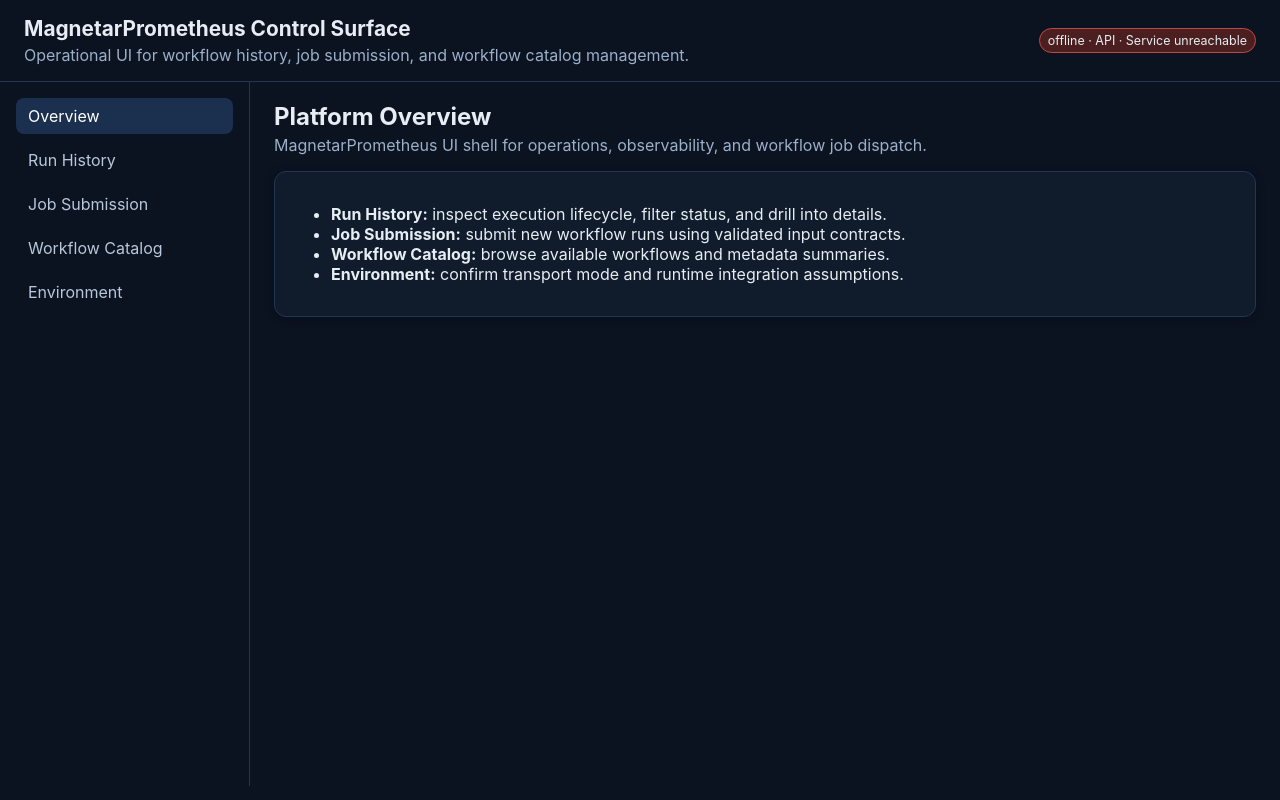
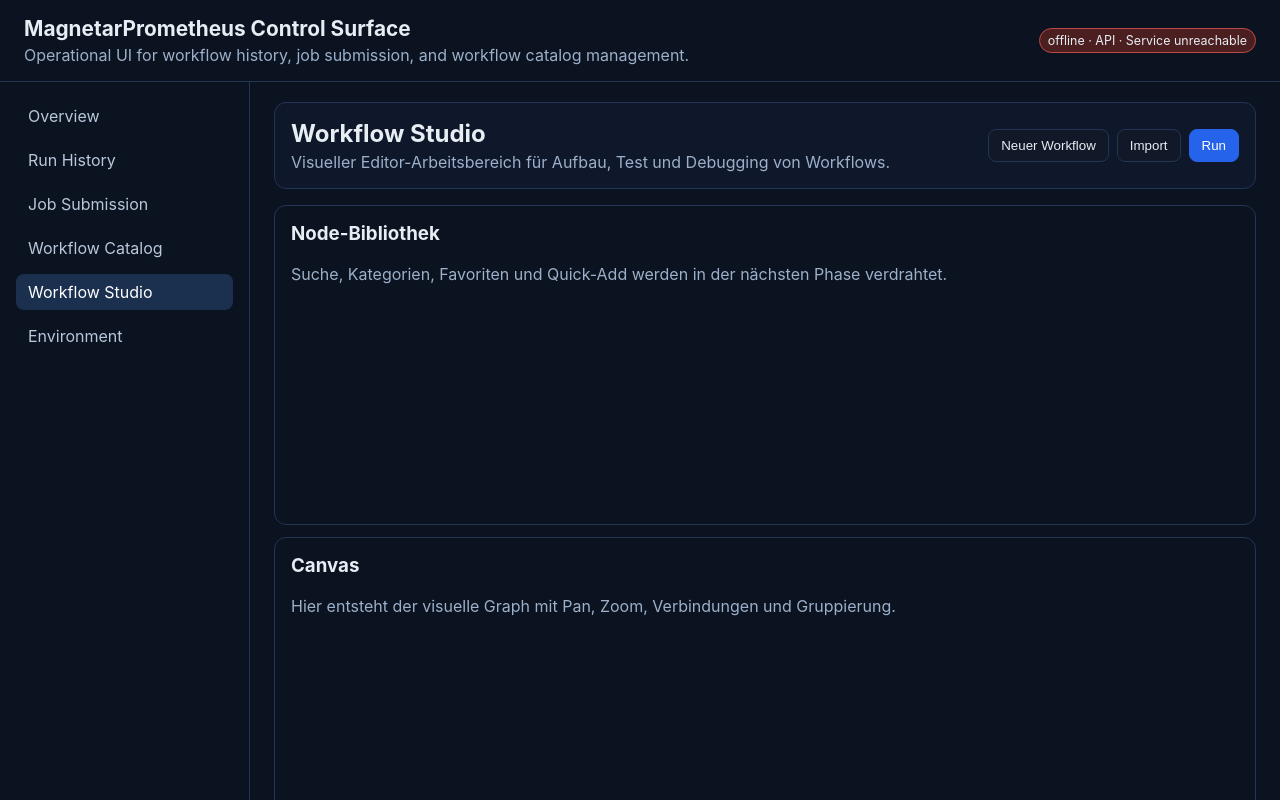
Before and after one commit to scherenhaenden/MagnetarPrometheus, an Angular app in the folder ui/: page /studio in a window 1280 px wide. Before the commit this address led to /. Shown: the top 800 px of the page. Built offline with nearby package versions, Linux system fonts and the light colour scheme; no server answers.

Commit message:
feat(ui): add workflow studio route, shell, and execution plan markdown

```diff
--- a/ui/src/app/app.routes.ts
+++ b/ui/src/app/app.routes.ts
@@ -38,6 +38,11 @@ export const routes: Routes = [
           import('./features/workflow-catalog/workflow-catalog-page.component').then((m) => m.WorkflowCatalogPageComponent)
       },
       {
+        path: 'studio',
+        loadComponent: () =>
+          import('./features/workflow-studio/workflow-studio-page.component').then((m) => m.WorkflowStudioPageComponent)
+      },
+      {
         path: 'settings',
         loadComponent: () =>
           import('./features/settings/settings-page.component').then((m) => m.SettingsPageComponent)
--- a/ui/src/app/core/layout/app-shell.component.html
+++ b/ui/src/app/core/layout/app-shell.component.html
@@ -15,6 +15,7 @@
       <a routerLink="/runs" routerLinkActive="active">Run History</a>
       <a routerLink="/submit" routerLinkActive="active">Job Submission</a>
       <a routerLink="/workflows" routerLinkActive="active">Workflow Catalog</a>
+      <a routerLink="/studio" routerLinkActive="active">Workflow Studio</a>
       <a routerLink="/settings" routerLinkActive="active">Environment</a>
     </nav>
 
--- /dev/null
+++ b/ui/src/app/features/workflow-studio/workflow-studio-page.component.css
@@ -0,0 +1,103 @@
+:host {
+  display: block;
+}
+
+.studio-page {
+  display: flex;
+  flex-direction: column;
+  gap: var(--mp-space-4);
+}
+
+.studio-toolbar {
+  display: flex;
+  justify-content: space-between;
+  gap: var(--mp-space-4);
+  align-items: center;
+  padding: var(--mp-space-4);
+  border: 1px solid var(--mp-color-border);
+  border-radius: var(--mp-radius-lg);
+  background: #0f172a;
+}
+
+.studio-toolbar h2 {
+  margin: 0;
+}
+
+.studio-toolbar p {
+  margin: var(--mp-space-1) 0 0;
+  color: var(--mp-color-text-muted);
+}
+
+.toolbar-actions {
+  display: flex;
+  gap: var(--mp-space-2);
+}
+
+.toolbar-actions button {
+  border: 1px solid var(--mp-color-border);
+  background: #111827;
+  color: var(--mp-color-text-primary);
+  border-radius: var(--mp-radius-md);
+  padding: var(--mp-space-2) var(--mp-space-3);
+  cursor: pointer;
+}
+
+.toolbar-actions button.primary {
+  background: #2563eb;
+  border-color: #2563eb;
+  color: #fff;
+}
+
+.studio-grid {
+  display: grid;
+  grid-template-columns: 280px minmax(420px, 1fr) 320px;
+  grid-template-rows: minmax(320px, 1fr) auto;
+  grid-template-areas:
+    'library canvas inspector'
+    'diagnostics diagnostics diagnostics';
+  gap: var(--mp-space-3);
+}
+
+.panel {
+  border: 1px solid var(--mp-color-border);
+  border-radius: var(--mp-radius-lg);
+  padding: var(--mp-space-4);
+  background: #0b1220;
+  min-height: 180px;
+}
+
+.panel h3 {
+  margin-top: 0;
+}
+
+.panel p {
+  color: var(--mp-color-text-muted);
+}
+
+.library {
+  grid-area: library;
+}
+
+.canvas {
+  grid-area: canvas;
+  min-height: 420px;
+}
+
+.inspector {
+  grid-area: inspector;
+}
+
+.diagnostics {
+  grid-area: diagnostics;
+}
+
+@media (max-width: 1280px) {
+  .studio-grid {
+    grid-template-columns: 1fr;
+    grid-template-areas:
+      'library'
+      'canvas'
+      'inspector'
+      'diagnostics';
+  }
+}
--- /dev/null
+++ b/ui/src/app/features/workflow-studio/workflow-studio-page.component.html
@@ -0,0 +1,35 @@
+<section class="studio-page">
+  <header class="studio-toolbar">
+    <div>
+      <h2>Workflow Studio</h2>
+      <p>Visueller Editor-Arbeitsbereich für Aufbau, Test und Debugging von Workflows.</p>
+    </div>
+    <div class="toolbar-actions">
+      <button type="button">Neuer Workflow</button>
+      <button type="button">Import</button>
+      <button type="button" class="primary">Run</button>
+    </div>
+  </header>
+
+  <div class="studio-grid">
+    <aside class="panel library" aria-label="Node-Bibliothek">
+      <h3>Node-Bibliothek</h3>
+      <p>Suche, Kategorien, Favoriten und Quick-Add werden in der nächsten Phase verdrahtet.</p>
+    </aside>
+
+    <section class="panel canvas" aria-label="Workflow-Canvas">
+      <h3>Canvas</h3>
+      <p>Hier entsteht der visuelle Graph mit Pan, Zoom, Verbindungen und Gruppierung.</p>
+    </section>
+
+    <aside class="panel inspector" aria-label="Eigenschaften">
+      <h3>Inspector</h3>
+      <p>Eigenschaften, Validierung und Output-Preview der ausgewählten Node.</p>
+    </aside>
+
+    <section class="panel diagnostics" aria-label="Debug und Run-Daten">
+      <h3>Debug · Logs · Run-Timeline</h3>
+      <p>Live-Ausführung, Fehlerdetails und Validierungsrückmeldungen erscheinen hier.</p>
+    </section>
+  </div>
+</section>
```
Also changed, not shown: ui/src/app/features/workflow-studio/workflow-studio-page.component.ts (added, +18 -0 lines), 2 other files (tests, documents, lock files or other folders).
